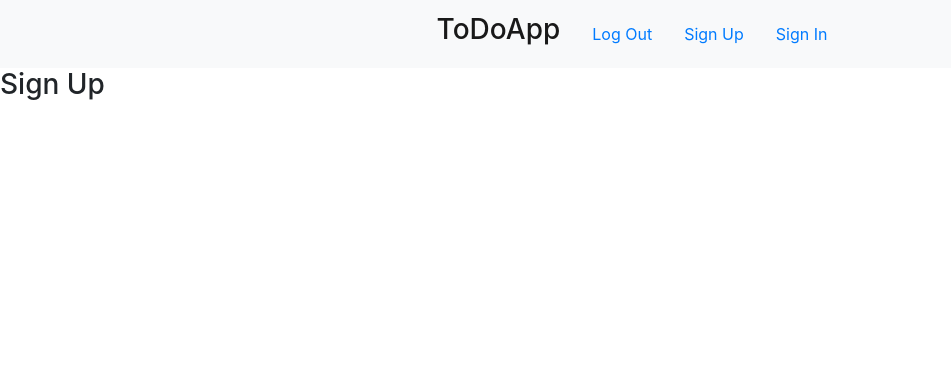
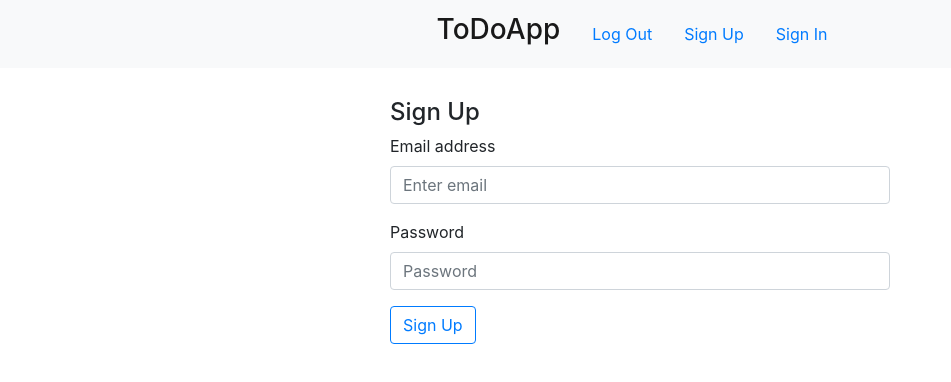
Before and after one commit to arecki3000/react-redux-firebase-todo-app, a React (Create React App) app: page /signup in a window 1280 px wide. Shown: the top 382 px of the page, without its empty margins (0-951 px from the left). Built offline with nearby package versions, Linux system fonts and the light colour scheme.

Commit message:
add forms

```diff
--- a/src/components/auth/SignIn.jsx
+++ b/src/components/auth/SignIn.jsx
@@ -1,9 +1,51 @@
-import React from "react";
+import React, { useState } from "react";
+import { Form, Button } from "react-bootstrap";
+import { formStyle } from "../../constants.js";
 
 export const SignIn = () => {
+  const [email, setEmail] = useState("");
+  const [password, setPassword] = useState("");
+
+  const handleSubmit = (e) => {
+    e.preventDefault();
+    console.log({ email, password });
+    setEmail("");
+    setPassword("");
+  };
+
   return (
-    <>
-      <h3>Sign In</h3>
-    </>
+    <div style={formStyle}>
+      <Form>
+        <legend>
+          <h4>Sign In</h4>
+        </legend>
+        <Form.Group controlId="email">
+          <Form.Label>Email address</Form.Label>
+          <Form.Control
+            value={email}
+            onChange={(e) => setEmail(e.target.value)}
+            type="email"
+            placeholder="Enter email"
+          />
+        </Form.Group>
+
+        <Form.Group controlId="password">
+          <Form.Label>Password</Form.Label>
+          <Form.Control
+            value={password}
+            onChange={(e) => setPassword(e.target.value)}
+            type="password"
+            placeholder="Password"
+          />
+        </Form.Group>
+        <Button
+          variant="outline-primary"
+          type="submit"
+          onSubmit={(e) => handleSubmit(e)}
+        >
+          Sign In
+        </Button>
+      </Form>
+    </div>
   );
 };
--- a/src/components/auth/SignUp.jsx
+++ b/src/components/auth/SignUp.jsx
@@ -1,9 +1,51 @@
-import React from "react";
+import React, { useState } from "react";
+import { Form, Button } from "react-bootstrap";
+import { formStyle } from "../../constants.js";
 
 export const SignUp = () => {
+  const [email, setEmail] = useState("");
+  const [password, setPassword] = useState("");
+
+  const handleSubmit = (e) => {
+    e.preventDefault();
+    console.log({ email, password });
+    setEmail("");
+    setPassword("");
+  };
+
   return (
-    <>
-      <h3>Sign Up</h3>
-    </>
+    <div style={formStyle}>
+      <Form>
+        <legend>
+          <h4>Sign Up</h4>
+        </legend>
+        <Form.Group controlId="email">
+          <Form.Label>Email address</Form.Label>
+          <Form.Control
+            value={email}
+            onChange={(e) => setEmail(e.target.value)}
+            type="email"
+            placeholder="Enter email"
+          />
+        </Form.Group>
+
+        <Form.Group controlId="password">
+          <Form.Label>Password</Form.Label>
+          <Form.Control
+            value={password}
+            onChange={(e) => setPassword(e.target.value)}
+            type="password"
+            placeholder="Password"
+          />
+        </Form.Group>
+        <Button
+          variant="outline-primary"
+          type="submit"
+          onSubmit={(e) => handleSubmit(e)}
+        >
+          Sign Up
+        </Button>
+      </Form>
+    </div>
   );
 };
--- a/src/components/dashboard/Dashboard.jsx
+++ b/src/components/dashboard/Dashboard.jsx
@@ -1,9 +1,10 @@
 import React from "react";
+import { AddTask } from "../tasks";
 
 export const Dashboard = () => {
   return (
     <>
-      <h3>Dashboard</h3>
+      <AddTask />
     </>
   );
 };
--- /dev/null
+++ b/src/components/tasks/AddTask.jsx
@@ -0,0 +1,35 @@
+import React, { useState } from "react";
+import { Form, Button } from "react-bootstrap";
+import { formStyle } from "../../constants.js";
+
+export const AddTask = () => {
+  const [task, setTask] = useState("");
+
+  const handleSubmit = (e) => {
+    e.preventDefault();
+    console.log({ task });
+    setTask("");
+  };
+
+  return (
+    <div style={formStyle}>
+      <Form>
+        <Form.Group controlId="task">
+          <Form.Control
+            value={task}
+            onChange={(e) => setTask(e.target.value)}
+            type="text"
+            placeholder="Add a task"
+          />
+        </Form.Group>
+        <Button
+          variant="outline-primary"
+          type="submit"
+          onClick={(e) => handleSubmit(e)}
+        >
+          Add
+        </Button>
+      </Form>
+    </div>
+  );
+};
--- /dev/null
+++ b/src/components/tasks/index.js
@@ -0,0 +1 @@
+export * from "./AddTask";
--- /dev/null
+++ b/src/constants.js
@@ -0,0 +1,4 @@
+export const formStyle = {
+  maxWidth: "500px",
+  margin: "30px auto"
+};
```
